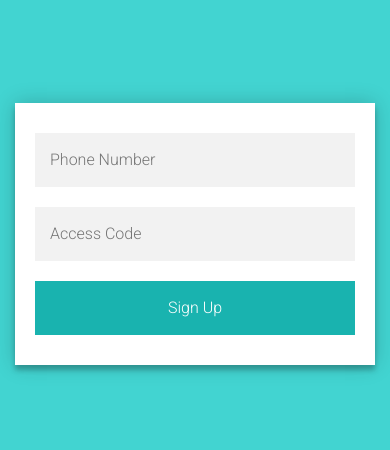
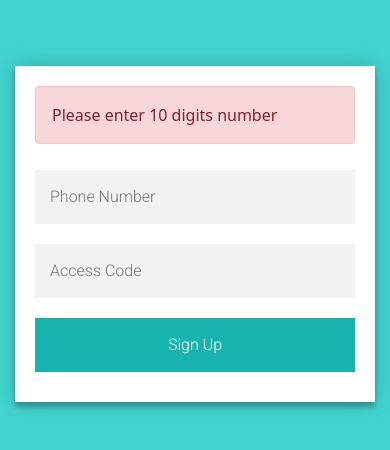
Before and after one commit to baodai1207/user-auth-client-side, a React (Create React App) app: page / in a window 390 px wide. Shown: the part 188-638 px from the top of the page. Built offline with nearby package versions, Linux system fonts and the light colour scheme.

Commit message:
phone number condition

```diff
--- a/src/components/Signup.jsx
+++ b/src/components/Signup.jsx
@@ -64,6 +64,9 @@ export default class Signup extends Component {
     return (
       <div className='form-container'>
         <form className='register-form' onSubmit={this.onSubmit}>
+          {this.state.phoneNumber < 10 ? (
+            <Alert variant='danger'> Please enter 10 digits number </Alert>
+          ) : null}
           <input
             onChange={this.onChangePhoneNumber}
             value={this.state.phoneNumber}
@@ -74,6 +77,7 @@ export default class Signup extends Component {
             name='phoneNumber'
             required
           />
+
           <input
             onChange={this.onChangeAccessCode}
             value={this.state.accessCode}
```
